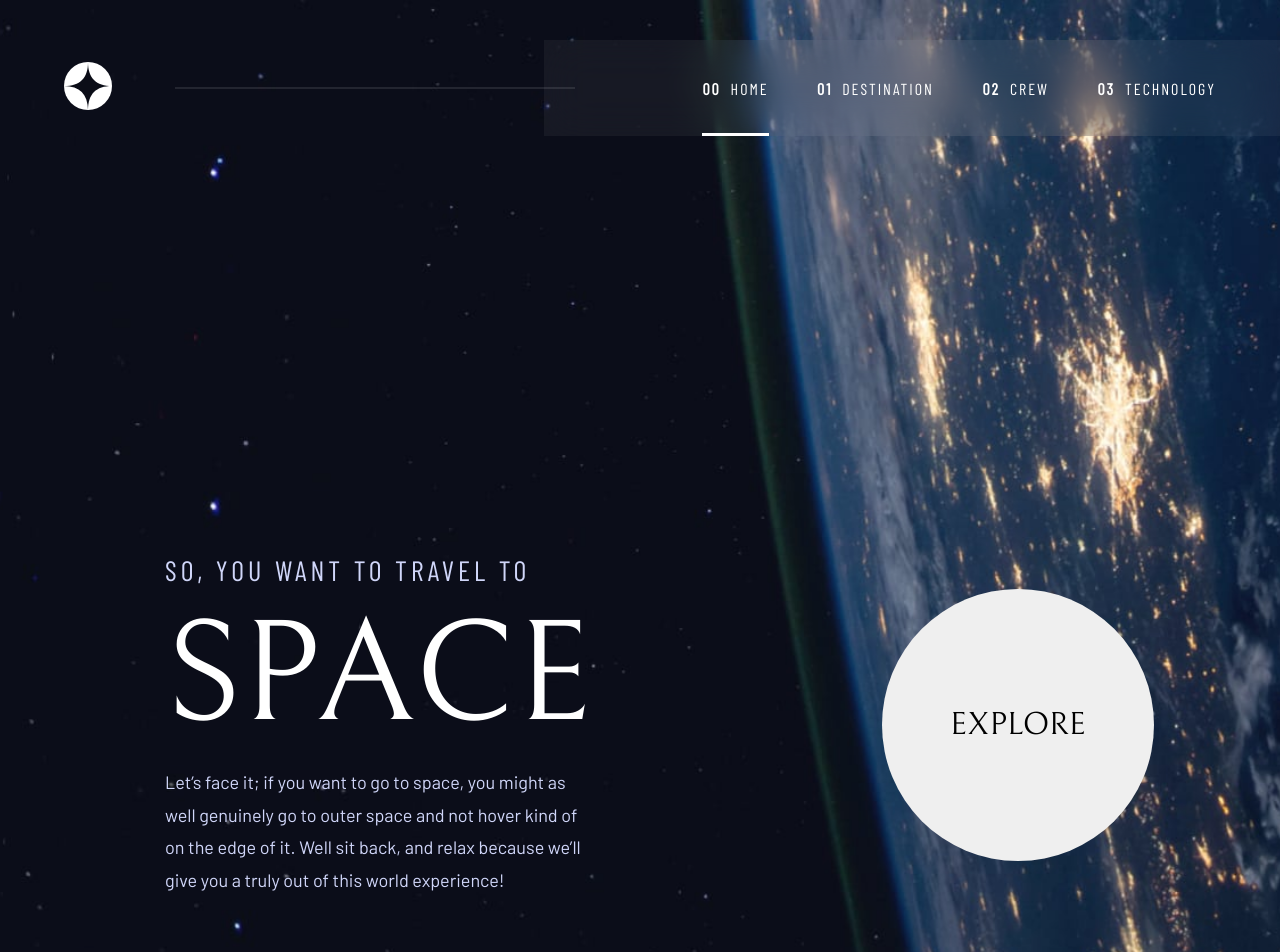
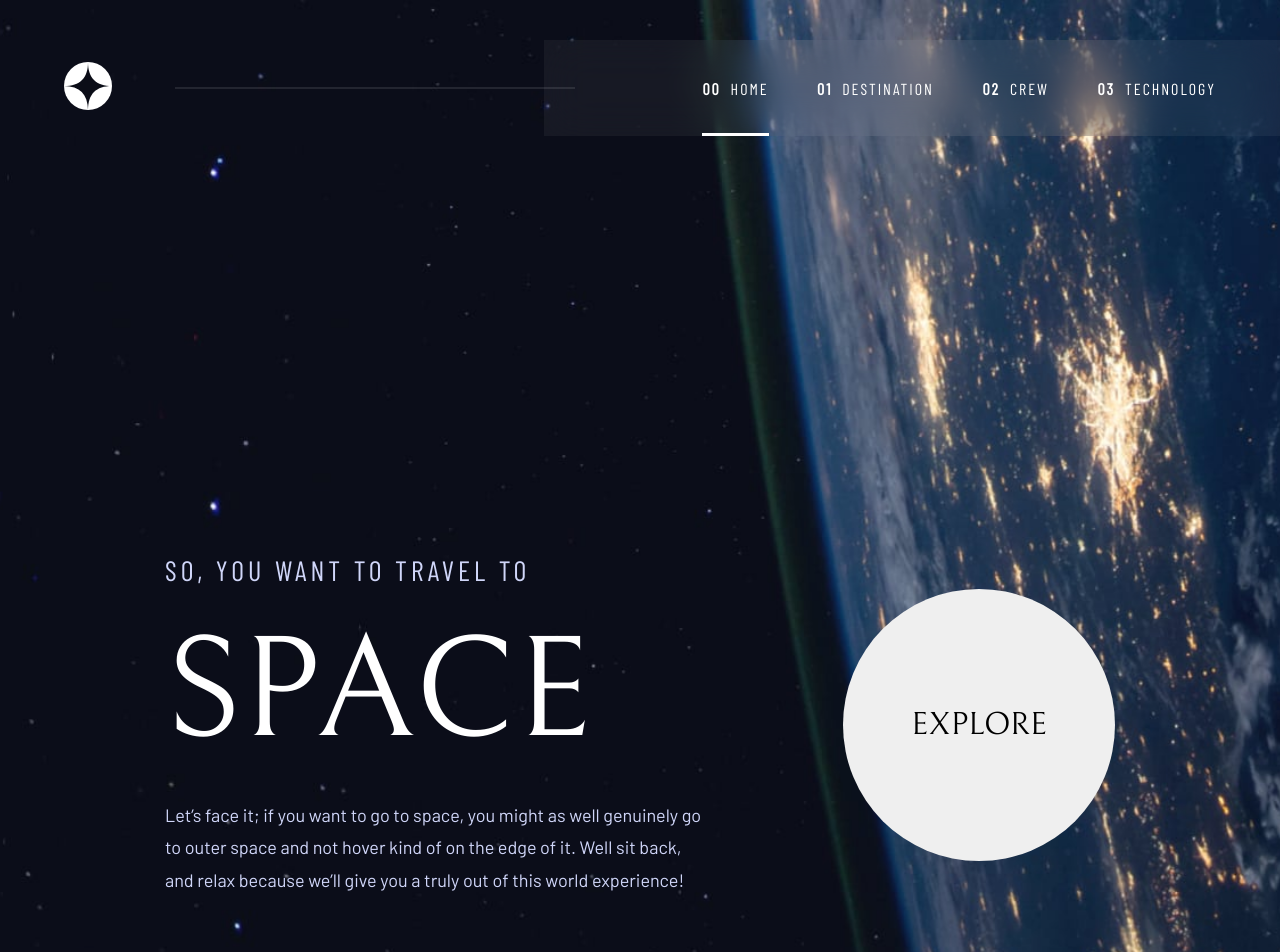
Before and after one commit to nshahaf/space-tourism, a React (Vite) app: page / in a window 1280 px wide. Shown: the top 952 px of the page. Built offline with nearby package versions, Linux system fonts and the light colour scheme.

Commit message:
home layout

```diff
--- a/src/assets/styles/components/_navbar.scss
+++ b/src/assets/styles/components/_navbar.scss
@@ -5,7 +5,10 @@
   align-items: center;
   width: 100%;
   height: 96px;
-  margin-top: 40px;
+
+  @include for-wide-layout{
+    margin-top: 40px;
+  }
 
   .logo {
     margin-inline: 64px 34px;
--- a/src/assets/styles/pages/_crew.scss
+++ b/src/assets/styles/pages/_crew.scss
@@ -6,13 +6,16 @@
   main {
     height: 100%;
     color: white;
-    padding: 48px 165px;
+    // padding: 48px 165px;
+    padding: 48px 0px;
   }
 
   .content {
     height: 100%;
     display: flex;
     flex-direction: column;
+    max-width: 1110px;
+    margin-inline: auto;
 
     .text-5 {
       display: flex;
--- a/src/assets/styles/pages/_destination.scss
+++ b/src/assets/styles/pages/_destination.scss
@@ -10,7 +10,8 @@
     display: flex;
     flex-direction: column;
     gap: 24px;
-    margin: 48px 165px;
+    margin: 48px auto;
+    max-width: 1110px;
     h2 {
       display: flex;
       align-items: center;
--- a/src/assets/styles/pages/_home.scss
+++ b/src/assets/styles/pages/_home.scss
@@ -4,36 +4,74 @@
     background-position: center;
 
     .center-content {
-    height: 100%;
-    padding: 128px 165px;
-
         display: flex;
         flex-direction: column;
+        justify-content: start;
+        height: 100%;
+        padding: 128px 0px;
+
+        @include for-wide-layout{
             justify-content: end;
+            padding: 128px 165px;
+        }
 
 
         .content {
-        height: 343px;
+            display: grid;
+            grid-template-columns: 765px;
+            grid-template-rows: 312px 1fr;
+            margin-inline: auto;
+            gap: 87px;
 
-        display: flex;
+            @include for-wide-layout {
+                grid-template-columns: 548px 1fr 272px;
+                grid-template-rows: 1fr;
+                margin-inline: 0;
+                gap: 0;
+            }
 
-        .text{
+            .text {
                 display: flex;
                 flex-direction: column;
                 justify-content: space-between;
                 color: white;
-            h3,h1{
+                align-items: center;
+                height: 343px;
+
+                @include for-wide-layout{
+                    align-items: start;
+                }
+
+
+                h3,
+                h1 {
                     text-transform: uppercase;
                 }
-            h3,p{
+
+                h3,
+                p.text-9 {
                     color: $blue-300;
+                    padding-inline: 95px;
+                    text-align: center;
+
+                    @include for-wide-layout{
+                        text-align: start;
+                        padding-inline: 0;
+
+
+                    }
                 }
             }
 
             .button-container {
+
                 display: flex;
                 align-items: center;
-            padding-left: 290px;
+                justify-self: center;
+                @include for-wide-layout{
+                    grid-column: 3;
+                    justify-self: end;
+                }
 
                 button {
                     text-transform: uppercase;
@@ -54,17 +92,3 @@
         }
     }
 }
-
-.Display-Button-States---Desktop-and-Tablet {
-    width: 272px;
-    height: 272px;
-    flex-grow: 0;
-    display: flex;
-    flex-direction: row;
-    justify-content: center;
-    align-items: center;
-    gap: 8px;
-    padding: 0;
-    border-radius: 999px;
-    background-color: #fff;
-  }
--- a/src/assets/styles/pages/_technology.scss
+++ b/src/assets/styles/pages/_technology.scss
@@ -10,7 +10,9 @@
         flex-direction: column;
         gap: 24px;
         height: 100%;
-        padding: 48px 0px 48px 165px;
+        padding: 48px 0px 48px 0px;
+        max-width: 1275px;
+        margin-inline: auto 0;
     }
 
     h2{
--- a/src/assets/styles/setup/_base.scss
+++ b/src/assets/styles/setup/_base.scss
@@ -14,8 +14,6 @@ body {
   width: auto;
   height: auto;
 }
-
-
 
 h1,
 h2,
--- a/src/assets/styles/setup/_helpers.scss
+++ b/src/assets/styles/setup/_helpers.scss
@@ -91,4 +91,7 @@
     width: 100%;
     height: 100%;
     padding-top: $nav-height;
+    @include for-wide-layout{
+        padding-top: $nav-height + $nav-top-margin;
+    }
 }
--- a/src/assets/styles/setup/_layout.scss
+++ b/src/assets/styles/setup/_layout.scss
@@ -1,15 +1,13 @@
 .app-container {
-  max-width: 1440px;
-  height: 100vh;
+  max-width: 1200px;
   height: 1024px;
   margin: 0 auto;
   position: relative;
 }
 
-@media (min-width: 768px) {
+@media (min-width: 1200px) {
   .app-container {
     max-width: 1440px;
-    height: 100vh;
     height: 1024px;
     margin: 0 auto;
     position: relative;
--- a/src/assets/styles/setup/_mixins.scss
+++ b/src/assets/styles/setup/_mixins.scss
@@ -11,13 +11,13 @@
 }
 
 @mixin for-normal-layout {
-    @media (min-width: calc($normal-breakpoint)) {
+    @media (min-width: $normal-breakpoint) {
         @content;
     }
 }
 
 @mixin for-wide-layout {
-    @media (min-width: calc($wide-breakpoint)) {
+    @media (min-width: $wide-breakpoint) {
         @content;
     }
 }
--- a/src/assets/styles/setup/_variables.scss
+++ b/src/assets/styles/setup/_variables.scss
@@ -8,14 +8,16 @@ $clr04: hsl(278, 68%, 11%);
 $blue-900: rgb(11,13,23);
 $blue-300: rgb(208,214,249);
 $white: rgb(255,255,255);
+
 // Breakpoints
 $mobile-breakpoint: 375px;
 $narrow-breakpoint: 800px;
 $normal-breakpoint: 1000px;
-$wide-breakpoint: 1440px;
+$wide-breakpoint: 1200px;
 $desktop-breakpoint: 1440px;
 
 
 
 // layout vars
-$nav-height: 136px;
+$nav-height: 96px;
+$nav-top-margin: 40px;
```
Lines whose indentation alone changed are shown as unchanged.
